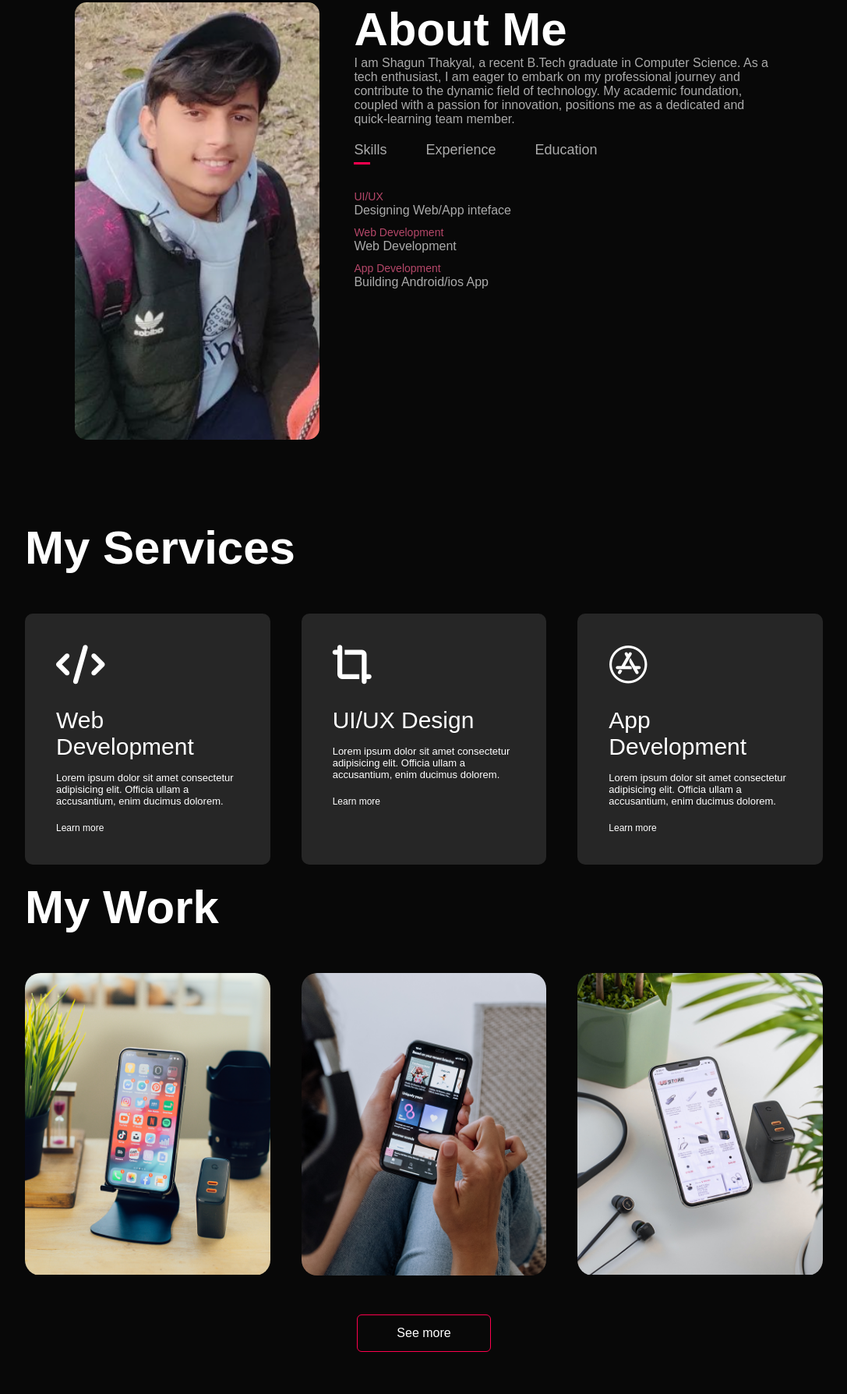
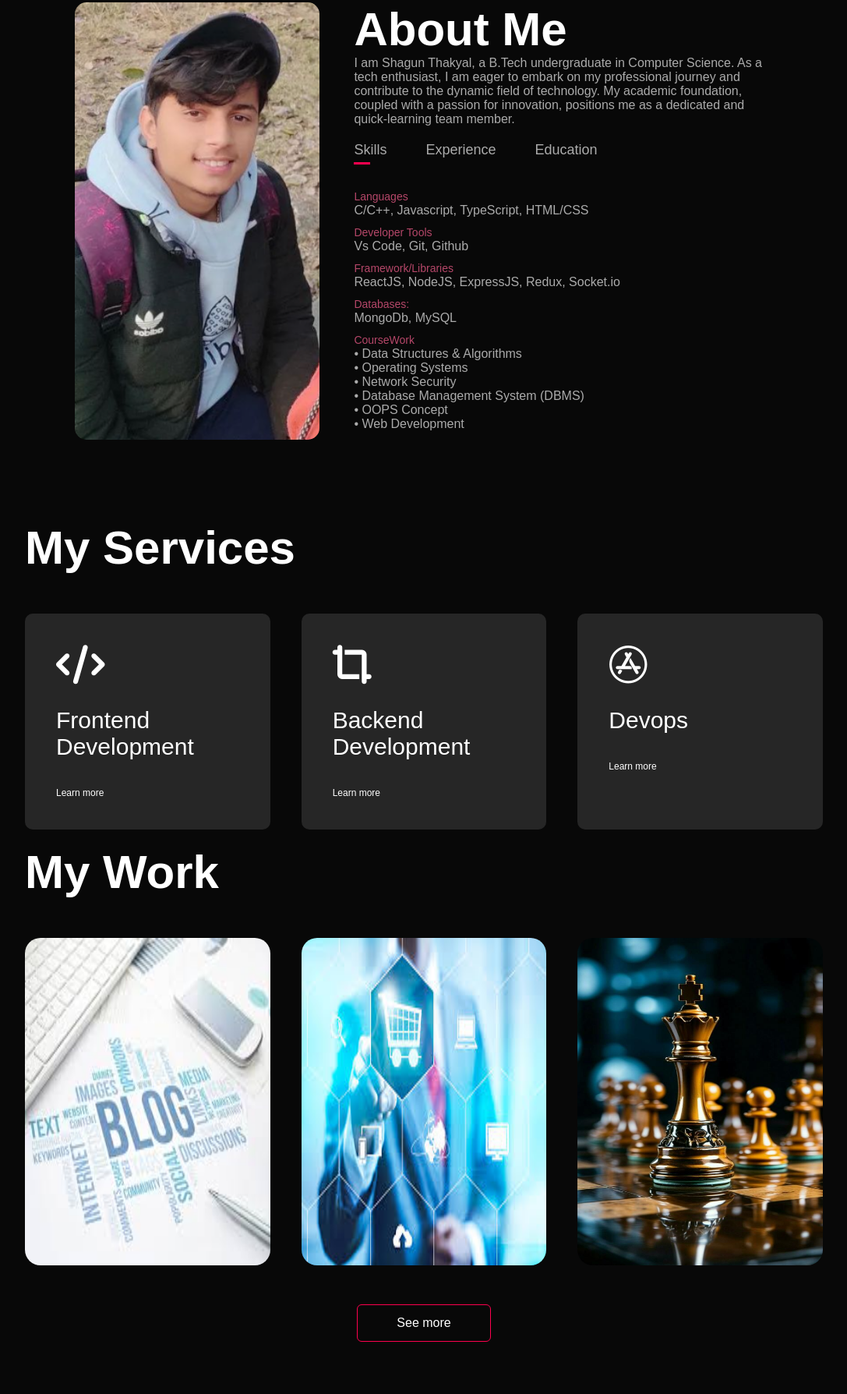
Before and after one commit to ShagunThakyal/Portfolio, a plain HTML site: page index.html in a window 1280 px wide. Shown: the part 887-2675 px from the top of the page at 78% size, without its empty margins (96-1183 px from the left). Drawn offline with Linux system fonts and the light colour scheme.

Commit message:
Add files via upload

```diff
--- a/index.html
+++ b/index.html
@@ -40,11 +40,11 @@
                 <div class="about-col-2">
                     <h1 class="sub-title">About Me</h1>
                     <p>
-                        I am Shagun Thakyal, a recent B.Tech graduate in Computer Science.
-                         As a tech enthusiast, I am eager to embark on my professional journey
-                         and contribute to the dynamic field of technology. My academic foundation,
-                          coupled with a passion for innovation, positions me as a dedicated
-                          and quick-learning team member.
+                        I am Shagun Thakyal, a B.Tech undergraduate in Computer Science.
+                        As a tech enthusiast, I am eager to embark on my professional journey
+                        and contribute to the dynamic field of technology. My academic foundation,
+                        coupled with a passion for innovation, positions me as a dedicated
+                        and quick-learning team member.
                     </p>
 
                     <div class="tab-titles">
@@ -55,26 +55,38 @@
 
                     <div class="tab-contents active-tab" id="skills">
                         <ul>
-                            <li><span>UI/UX</span><br>Designing Web/App inteface</li>
-                            <li><span>Web Development</span><br>Web Development</li>
-                            <li><span>App Development</span><br>Building Android/ios App</li>
+                            <li><span>Languages</span><br>C/C++, Javascript, TypeScript, HTML/CSS</li>
+                            <li><span>Developer Tools</span><br>Vs Code, Git, Github</li>
+                            <li><span>Framework/Libraries</span><br>ReactJS, NodeJS, ExpressJS, Redux, Socket.io</li>
+                            <li><span>Databases:</span><br>MongoDb, MySQL</li>
+                            <li><span>CourseWork</span><br>
+                                • Data Structures & Algorithms <br>
+                                • Operating Systems <br>
+                                • Network Security <br>
+                                • Database Management System (DBMS) <br>
+                                • OOPS Concept <br>
+                                • Web Development</li>
                         </ul>
                     </div>
 
                     <div class="tab-contents " id="experience">
                         <ul>
-                            <li><span>2021 - Current</span><br>UI/UX Design Training at ET Institute</li>
-                            <li><span>2019 - 2021</span><br>Team lead at StarApp LLC.</li>
-                            <li><span>2017 - 2019</span><br>UI/UX Design Executive at Coin Digital Ltd.</li>
-                            <li><span>2016 - 2017</span><br>Internship at ekart eCommerce.</li>
+                            <li><span>Problem Solving</span> <br>
+                                • Solved more than 550 problems on GeeksForGeeks <br>
+                                • Solved more than 500 problems on Leetcode <br>
+                                • Solved more than 250 competitive programming problems on codeforces and codechef</li>
+                            <li><span>Web Development</span><br>I completed a software intern program with HackerRank,
+                            where I gained hands-on experience through coding challenges. The certificate reflects
+                            my proficiency in software development and problem-solving skills</li>
                         </ul>
                     </div>
 
                     <div class="tab-contents" id="education">
                         <ul>
-                            <li><span>2016</span><br>UI/UX Design training at ET Institute</li>
-                            <li><span>2016</span><br>MBA from MIT Bangalore</li>
-                            <li><span>2014</span><br>BBA from Bangalore</li>
+                            <li><span>2019</span><br>Completed my high school education
+                            from Genius Public School  <br> with an aggregate of 82 percent.</li>
+                            <li><span>2021</span><br>Completed my intermediate educatiuon from GBHSS, Rs Pura <br>
+                            with an aggregate of 96.6 percent.</li>
                         </ul>
                     </div>
                 </div>
@@ -90,25 +102,22 @@
             <div class="services-list">
                 <div>
                     <i class="fa-solid fa-code"></i>
-                    <h2>Web Development</h2>
-                    <p>Lorem ipsum dolor sit amet consectetur adipisicing elit. Officia ullam a accusantium,
-                         enim ducimus dolorem.</p>
+                    <h2>Frontend Development</h2>
+                    <p></p>
                     <a href="#">Learn more</a>
                 </div>
 
                 <div>
                     <i class="fa-solid fa-crop-simple"></i>
-                    <h2>UI/UX Design</h2>
-                    <p>Lorem ipsum dolor sit amet consectetur adipisicing elit. Officia ullam a accusantium,
-                         enim ducimus dolorem.</p>
+                    <h2>Backend Development</h2>
+                    <p></p>
                     <a href="#">Learn more</a>
                 </div>
 
                 <div>
                     <i class="fa-brands fa-app-store"></i>
-                    <h2>App Development</h2>
-                    <p>Lorem ipsum dolor sit amet consectetur adipisicing elit. Officia ullam a accusantium,
-                         enim ducimus dolorem.</p>
+                    <h2>Devops</h2>
+                    <p></p>
                     <a href="#">Learn more</a>
                 </div>
             </div>
@@ -122,27 +131,27 @@
             <h1 class="sub-title">My Work</h1>
             <div class="work-list">
                 <div class="work">
-                    <img src="images/work-1.png" alt="">
+                    <img src="images/Blog_img.jpeg" alt="">
                     <div class="layer">
-                        <h3>Social Media App</h3>
-                        <p>Lorem ipsum, dolor sit amet consectetur adipisicing elit. Ab,
-                            voluptate! Aliquid numquam id ratione sed!</p>
+                        <h3>Blog Website</h3>
+                        <p>Developed a blog website using ReactJS for the frontend and NodeJS with ExpressJS for the backend.
+                            Integrated MongoDB for database management to handle user data and blog content. </p>
                         <a href="#"><i class="fa-solid fa-arrow-up-right-from-square"></i></a>
                     </div>
                 </div>
                 <div class="work">
-                    <img src="images/work-2.png" alt="">
+                    <img src="images/E_Commerce_img.jpeg" alt="">
                     <div class="layer">
                         <h3>E-Commerce App</h3>
-                        <p>Lorem ipsum, dolor sit amet consectetur adipisicing elit. Ab,
-                            voluptate! Aliquid numquam id ratione sed!</p>
+                        <p>Developed a shopping website for audio products using ReactJS, Node.js, and JavaScript, with Strapi as the
+                            backend database.</p>
                         <a href="#"><i class="fa-solid fa-arrow-up-right-from-square"></i></a>
                     </div>
                 </div>
                 <div class="work">
-                    <img src="images/work-3.png" alt="">
+                    <img src="images/Chess_Img.jpeg" alt="">
                     <div class="layer">
-                        <h3>Video App</h3>
+                        <h3>Chess Game</h3>
                         <p>Lorem ipsum, dolor sit amet consectetur adipisicing elit. Ab,
                             voluptate! Aliquid numquam id ratione sed!</p>
                         <a href="#"><i class="fa-solid fa-arrow-up-right-from-square"></i></a>
@@ -168,7 +177,7 @@
                         <a href="https://www.instagram.com/s_thakyal_?utm_source=ig_web_button_share_sheet&igsh=ZDNlZDc0MzIxNw=="><i class="fa-brands fa-square-instagram"></i></a>
                         <a href="https://in.linkedin.com/in/shagun-thakyal-a62504240"><i class="fa-brands fa-linkedin"></i></a>
                     </div>
-                    <a href="images/my-cv.pdf" class="btn btn2" download>Download CV</a>
+                    <a href="images/Shagun_Chess_Resume.pdf" class="btn btn2" download>Download CV</a>
                 </div>
                 <div class="contact-right">
                     <form name="submit-to-google-sheet">
--- a/styles.css
+++ b/styles.css
@@ -224,6 +224,7 @@ nav ul li a:hover::after{
 
 .work img{
     width: 100%;
+    height: 420px;
     border-radius: 10px;
     display: block;
     transition: transform 0.5s;
@@ -376,7 +377,7 @@ nav .fas{
 
 @media only screen and (max-width: 600px){
     #header{
-        background-image: url(images/phone-background.png);
+        background-image: url(images/MyImage_new.jpg);
     }
 
     .header-text{
```
Also changed, not shown: images/Blog_img.jpeg (added), images/Chess_Img.jpeg (added), images/E_Commerce_img.jpeg (added), images/MyImage_new.jpg (added), 1 other file.
